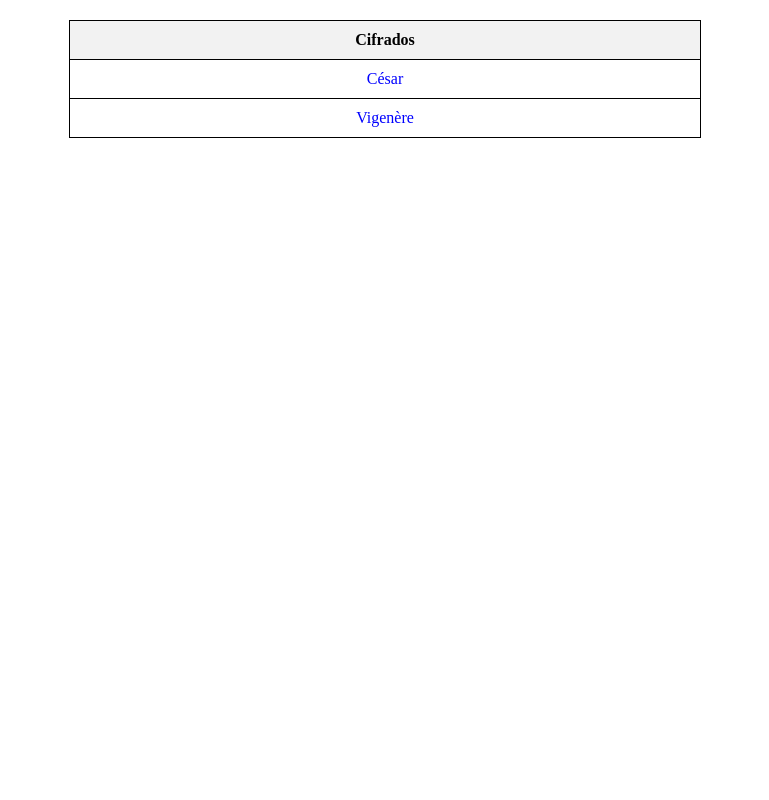
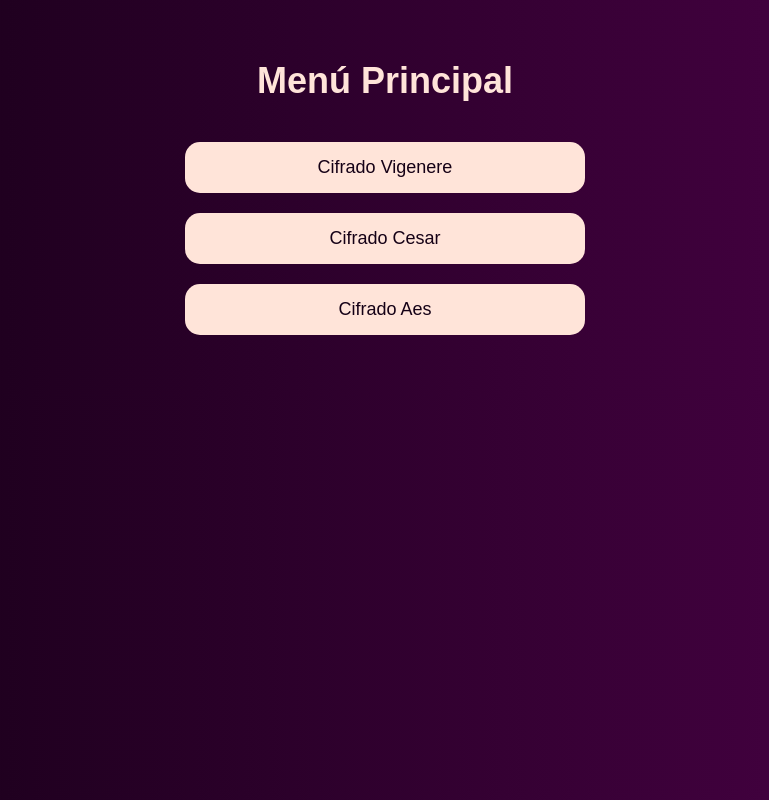
Before and after one commit to AlexanderMaga/6IV7_MAGANA_OLIVARES_HECTORALEXANDER_ANALISIS, a plain HTML site: page index.html in a window 1280 px wide. Shown: the whole page, without its empty margins (255-1024 px from the left). Drawn offline with Linux system fonts and the light colour scheme.

Commit message:
cifrado aes

```diff
--- a/index.html
+++ b/index.html
@@ -2,48 +2,63 @@
 <html lang="es">
 <head>
   <meta charset="UTF-8">
-    <meta name="viewport" content="width=device-width, initial-scale=1.0">
-    <title>Cifrados</title>
+  <meta name="viewport" content="width=device-width, initial-scale=1">
+  <title>Mi Menú de Opciones</title>
   <style>
-        table {
-            border-collapse: collapse;
-            width: 50%;
-            margin: 20px auto;
+    * {
+      margin: 0;
+      padding: 0;
+      box-sizing: border-box;
+    }
+
+    body {
+      font-family: Arial, sans-serif;
+      background: linear-gradient(to right, #150016, #4b0147);
+      color: #fff;
       text-align: center;
+      padding: 60px 20px;
     }
-        th, td {
-            border: 1px solid black;
-            padding: 10px;
+
+    h1 {
+      margin-bottom: 40px;
+      font-size: 36px;
+      color: #FFE4D9;
     }
-        th {
-            background-color: #f2f2f2;
+
+    .button-container {
+      display: flex;
+      flex-direction: column;
+      gap: 20px;
+      max-width: 400px;
+      margin: auto;
     }
-        a {
-            text-decoration: none;
-            color: blue;
+
+    .option-button {
+      padding: 15px;
+      border: none;
+      border-radius: 15px;
+      font-size: 18px;
+      background-color: #FFE4D9;
+      color: #150016;
+      transition: 0.3s;
+      cursor: pointer;
     }
-        a:hover {
-            color: red;
+
+    .option-button:hover {
+      background-color: #dcbfb1;
+      transform: scale(1.05);
     }
   </style>
 </head>
 <body>
 
-    <table>
-        <thead>
-            <tr>
-                <th>Cifrados</th>
-            </tr>
-        </thead>
-        <tbody>
-            <tr>
-                <td><a href="/6IV7_MAGANA_OLIVARES_HECTOR_ALEXANDER_ANALISIS/Ciberseguridad/Cifrados/01Cesar/cesar.html">César</a></td>
-            </tr>
-            <tr>
-                <td><a href="/6IV7_MAGANA_OLIVARES_HECTOR_ALEXANDER_ANALISIS/Ciberseguridad/Cifrados/02Vigenere/vigenere.html">Vigenère</a></td>
-            </tr>
-        </tbody>
-    </table>
+  <h1>Menú Principal</h1>
+
+  <div class="button-container">
+    <button class="option-button" onclick="location.href='Ciberseguridad/Cifrados/02Vigenere/vigenere.html'">Cifrado Vigenere</button>
+    <button class="option-button" onclick="location.href='Ciberseguridad/Cifrados/01Cesar/cesar.html'">Cifrado Cesar</button>
+    <button class="option-button" onclick="location.href='Ciberseguridad/Cifrado Aes/cifraodaes.html'">Cifrado Aes</button>
+  </div>
 
 </body>
 </html>
```
Also changed, not shown: Ciberseguridad/Cifrado Aes/cifraodaes.html (added, +71 -0 lines), Ciberseguridad/Cifrado Aes/script.js (added, +59 -0 lines). Lines whose indentation alone changed are shown as unchanged.
